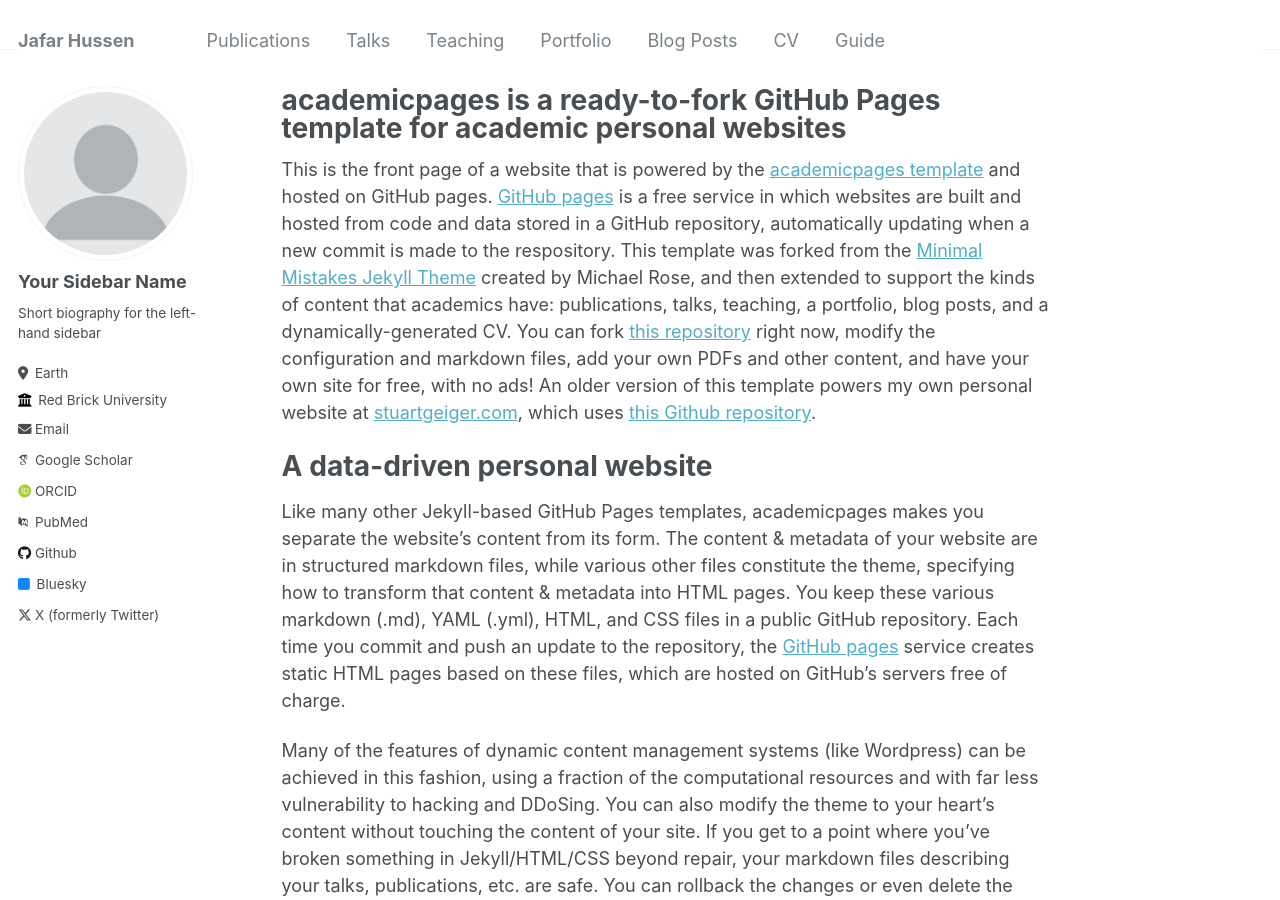
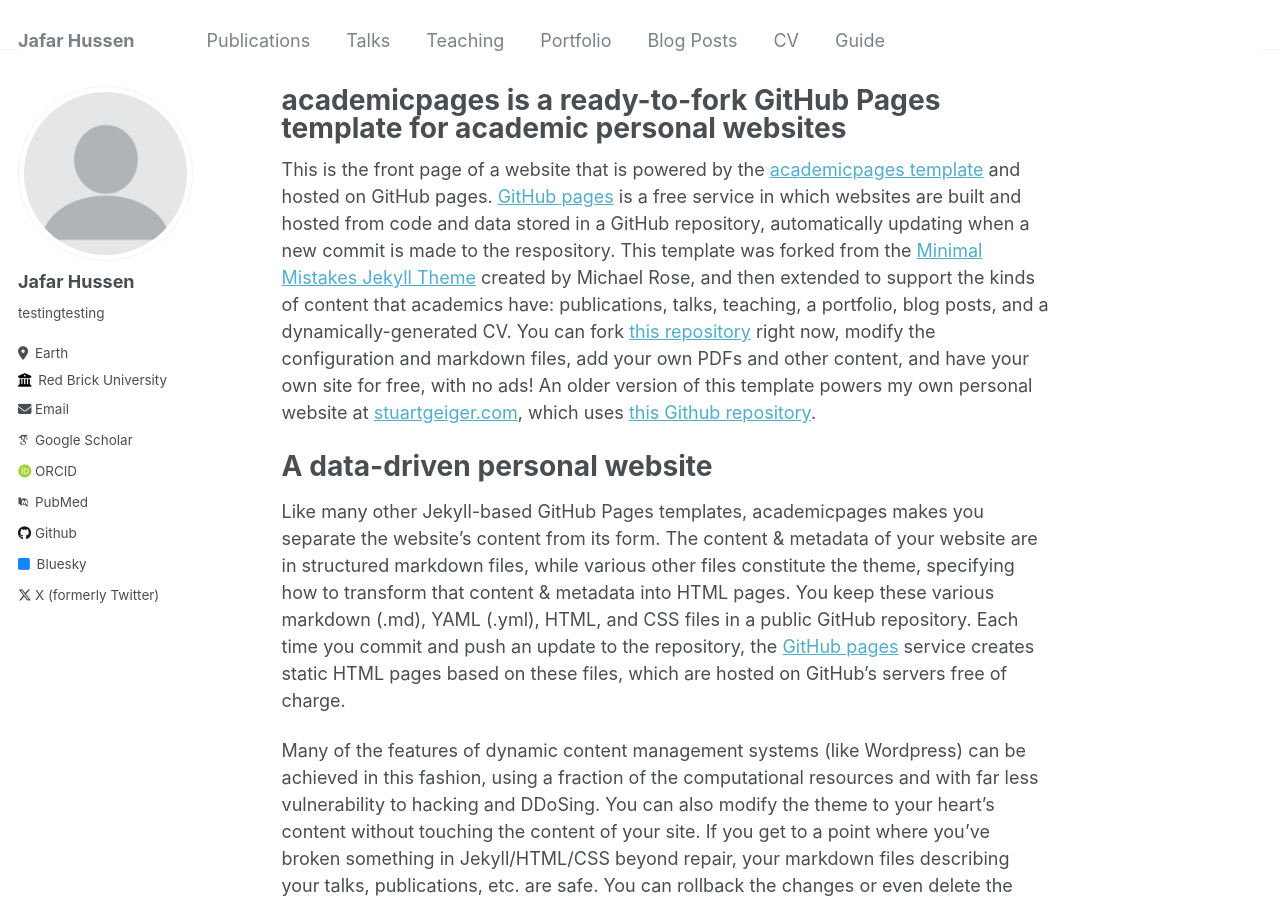
Before and after one commit to jafarhussen100/jafarhussen100.github.io, a Jekyll site: the page built from _pages/about.md, in a window 1280 px wide and 900 px high. Built offline with Jekyll 4.4.1, drawn with Linux system fonts in a browser that asks for light colours; some web fonts are replaced.

Commit message:
Update _config.yml

```diff
--- a/_config.yml
+++ b/_config.yml
@@ -22,9 +22,9 @@ repository               : "jafarhussen100/jafarhussen100.github.io"
 author:
   # Biographic information
   avatar           : "profile.png"
-  name             : "Your Sidebar Name"
+  name             : "Jafar Hussen"
   pronouns         : # example: "she/her"
-  bio              : "Short biography for the left-hand sidebar"
+  bio              : "testingtesting"
   location         : "Earth"
   employer         : "Red Brick University"
   uri              : # URL
```
